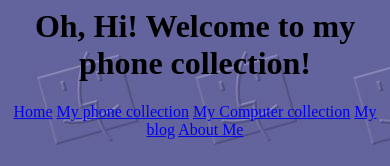
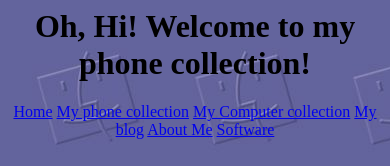
Before and after one commit to txpiq/txpiq.github.io, a plain HTML site: page myphones.html in a window 390 px wide. Shown: the top 166 px of the page. Drawn offline with Linux system fonts and the light colour scheme.

Commit message:
Update myphones.html

```diff
--- a/myphones.html
+++ b/myphones.html
@@ -22,6 +22,7 @@
 	<a href="mypcs.html">My Computer collection</a>
 	<a href="blog.html">My blog</a>
 	<a href="aboutme.html">About Me</a>
+  <a href="soft.html">Software</a>
 
 	<h1>My main phone is Samsung Galaxy S8 64gb</h1>
 
```
